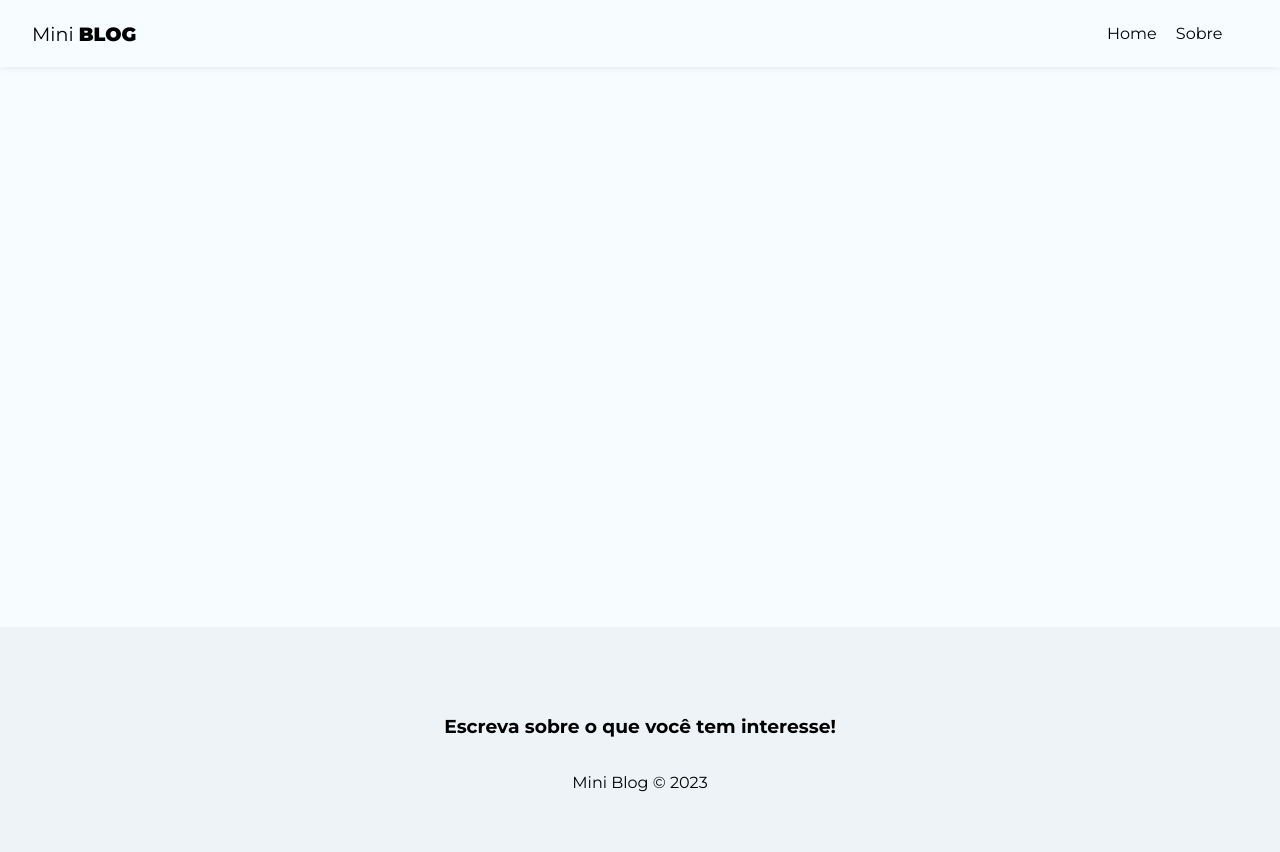
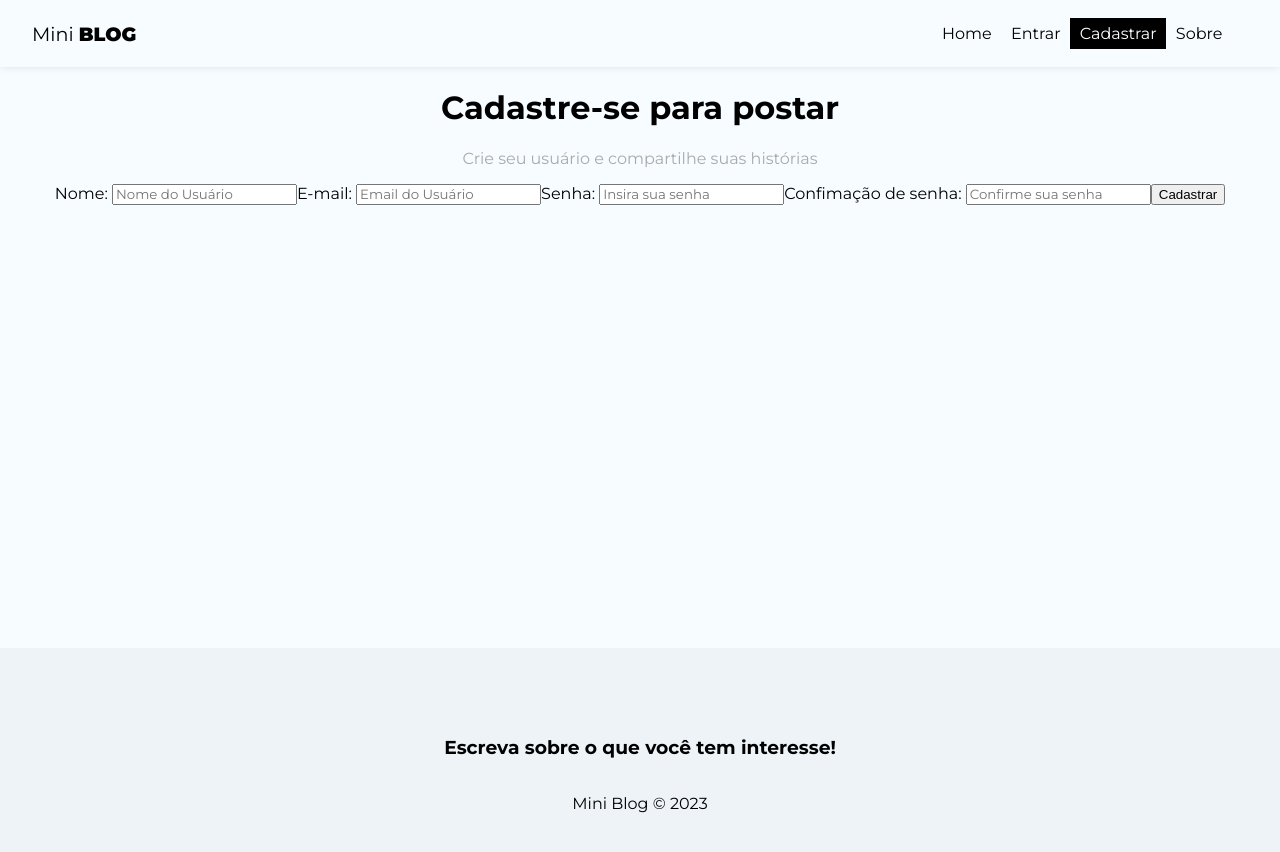
Before and after one commit to leonardorimes/hora-de-codar-curso-react, a React (Create React App) app in the folder 10_MINIBLOG/miniblog/: page /register in a window 1280 px wide. Shown: the top 852 px of the page. Built offline with nearby package versions, Linux system fonts and the light colour scheme.

Commit message:
criando páginas de registro e login

```diff
--- a/10_MINIBLOG/miniblog/src/App.js
+++ b/10_MINIBLOG/miniblog/src/App.js
@@ -9,6 +9,8 @@
 // pages
 import Home from './pages/Home/Home';
 import About from './pages/About/about';
+import Login from './pages/Login/Login';
+import Register from './pages/Register/Register';
 
 
 
@@ -21,6 +23,8 @@
           <Routes>
               <Route path='/' element={<Home />} />
               <Route path='/about' element={<About />} />
+              <Route path='/login' element={<Login />} />
+              <Route path='/register' element={<Register />} />
 
           </Routes>
 
--- a/10_MINIBLOG/miniblog/src/components/Navbar.js
+++ b/10_MINIBLOG/miniblog/src/components/Navbar.js
@@ -14,6 +14,19 @@
                     Home
                 </NavLink>
             </li>
+
+            <li>
+                <NavLink to="/login" className={({isActive}) => (isActive ? styles.active : "")}>
+                    Entrar
+                </NavLink>
+            </li>
+
+            <li>
+                <NavLink to="/register" className={({isActive}) => (isActive ? styles.active : "")}>
+                    Cadastrar
+                </NavLink>
+            </li>
+
             <li>
                 <NavLink to="/about" className={({isActive}) => (isActive ? styles.active : "")}>
                     Sobre
--- /dev/null
+++ b/10_MINIBLOG/miniblog/src/pages/Login/Login.js
@@ -0,0 +1,11 @@
+import styles from './Login.module.css'
+
+const Login = () => {
+  return (
+    <div>
+        <h2>Login</h2>
+    </div>
+  )
+}
+
+export default Login
--- /dev/null
+++ b/10_MINIBLOG/miniblog/src/pages/Register/Register.js
@@ -0,0 +1,61 @@
+import styles from "./Register.module.css";
+
+import { useState, useEffect } from "react";
+
+
+
+const Register = () => {
+  return (
+    <div className={styles.register}>
+      <h1>Cadastre-se para postar</h1>
+      <p> Crie seu usuário e compartilhe suas histórias</p>
+      <form>
+        <label>
+          <span>Nome: </span>
+          <input
+            type="text"
+            name="displayName"
+            required
+            placeholder="Nome do Usuário"
+          />
+        </label>
+
+        <label>
+          <span>E-mail: </span>
+          <input
+            type="email"
+            name="email"
+            required
+            placeholder="Email do Usuário"
+          />
+        </label>
+
+        <label>
+          <span>Senha: </span>
+          <input
+            type="password"
+            name="password"
+            required
+            placeholder="Insira sua senha"
+          />
+        </label>
+
+        <label>
+          <span>Confimação de senha: </span>
+          <input
+            type="password"
+            name="confirmPassword"
+            required
+            placeholder="Confirme sua senha"
+          />
+        </label>
+
+        <button className="btn">
+          Cadastrar
+        </button>
+      </form>
+    </div>
+  );
+};
+
+export default Register;
--- /dev/null
+++ b/10_MINIBLOG/miniblog/src/pages/Register/Register.module.css
@@ -0,0 +1,7 @@
+.register{
+    text-align: center;
+}
+
+.register p {
+    color: #aaa;
+}
```
Also changed, not shown: 10_MINIBLOG/miniblog/src/pages/Login/Login.module.css (added).
